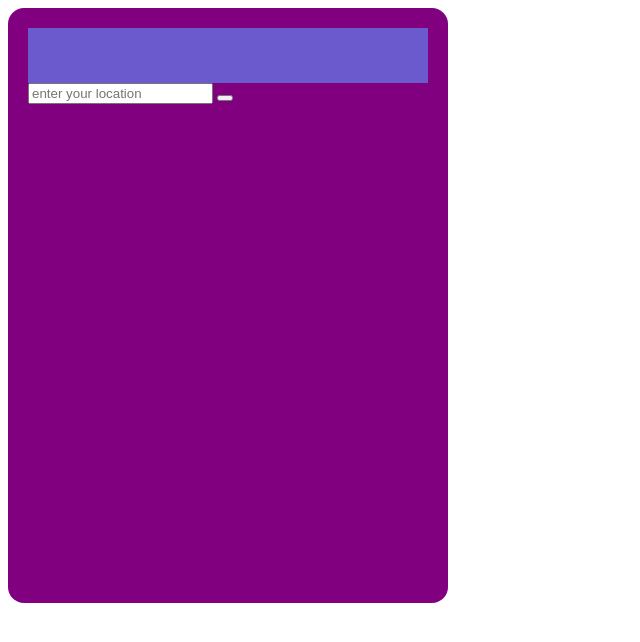
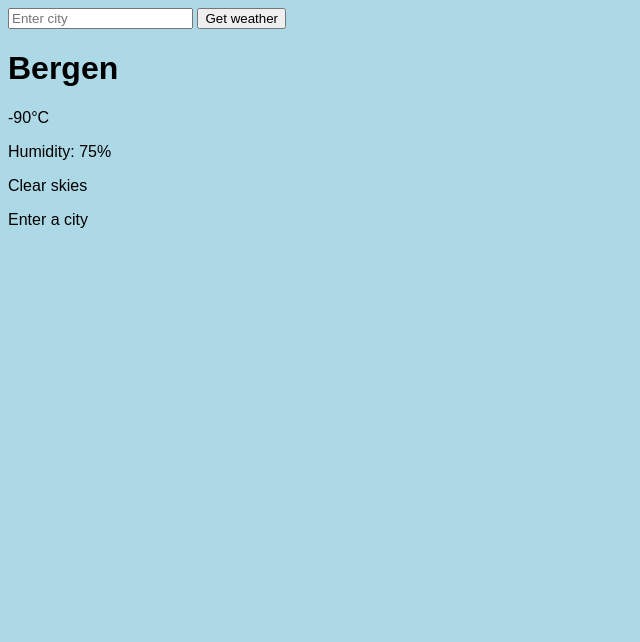
Before and after one commit to bke82024/Weather-app, a plain HTML site: page index.html in a window 1280 px wide. Shown: the whole page, without its empty margins (0-640 px from the left). Drawn offline with Linux system fonts and the light colour scheme.

Commit message:
start over

```diff
--- a/index.html
+++ b/index.html
@@ -1,17 +1,24 @@
 <!DOCTYPE html>
 <html lang="en">
-  <head>
-    <meta charset="UTF-8" />
-    <meta name="viewport" content="width=device-width, initial-scale=1.0" />
-    <title>Weather app</title>
-    <link rel="stylesheet" href="style.css" />
-  </head>
-  <body>
-    <div class="container">
-      <div class="search-box"></div>
-      <i class="bx-bxs-map"></i>
-      <input type="text" placeholder="enter your location" />
-      <button class="bx bx-search"></button>
-    </div>
-  </body>
+<head>
+  <meta charset="UTF-8">
+  <meta name="viewport" content="width=device-width, initial-scale=1.0">
+  <link rel="stylesheet" href="style.css">
+  <title>Document</title>
+</head>
+<body>
+  <form class="weatherform">
+    <input type="text" class="cityinput" placeholder="Enter city">
+    <button type="submit">Get weather</button>
+  </form>
+  <div class="card">
+    <h1 class="cityDisplay">Bergen</h1>
+    <p class="tempDisplay">-90°C</p>
+    <p class="humidityDisplay">Humidity: 75%</p>
+    <p class="descDisplay">Clear skies</p>
+    <p class="weatherEmote"></p>
+    <p class="errorDisplay">Enter a city</p>
+  </div>
+  <script src="script.js"></script>
+</body>
 </html>
--- a/script.js
+++ b/script.js
@@ -1,4 +1,4 @@
 const weatherForm = document.querySelector(".weatherForm");
 const cityInput = document.querySelector(".cityinput");
 const card = document.querySelector(".card");
-const apiKey = "";
+const apiKey = "91c2d2b9ec3a8bb96f293393c0a89a57";
--- a/style.css
+++ b/style.css
@@ -1,17 +1,4 @@
-.container {
-  position: relative;
-  width: 400px;
-  height: 555px;
-  background: purple;
-  border-radius: 16px;
-  padding: 20px;
+body {
+  font-family: arial, sans-serif;
+  background: lightblue;
 }
-
-.search-box {
-  position: relative;
-  width: 100%;
-  height: 55px;
-  background: slateblue;
-  display: flex;
-  align-items: center;
-}
```
